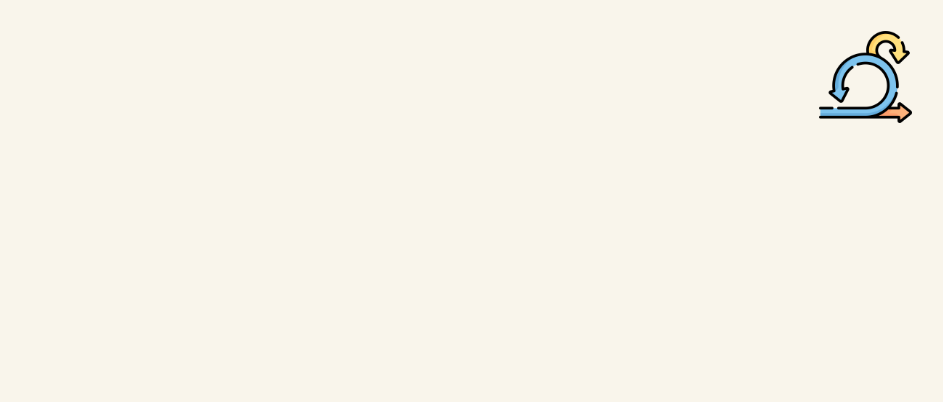
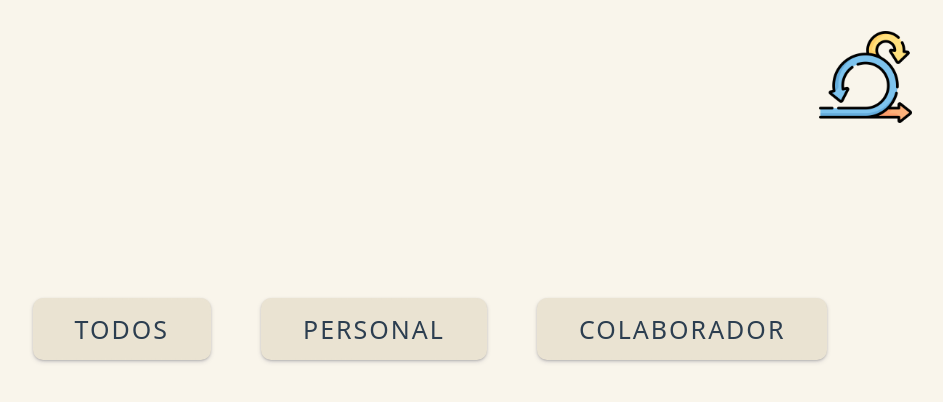
Before and after one commit to JhonattanSSG01/Mi_Portafolio, a React (Create React App) app: page / in a window 1280 px wide. Shown: the part 2455-2857 px from the top of the page, without its empty margins (210-1153 px from the left). Built offline with nearby package versions, Linux system fonts and the light colour scheme.

Commit message:
Filtro para los proyectos

```diff
--- a/package.json
+++ b/package.json
@@ -15,6 +15,7 @@
     "react-scripts": "5.0.1",
     "reactstrap": "^9.1.6",
     "remixicon": "^2.5.0",
+    "transition-style": "^0.1.3",
     "web-vitals": "^3.3.0"
   },
   "scripts": {
--- a/public/index.html
+++ b/public/index.html
@@ -9,7 +9,7 @@
     <title>Portafolio || Titan</title>
   </head>
   <body>
-    <noscript>You need to enable JavaScript to run this app.</noscript>
     <div id="root"></div>
+
   </body>
 </html>
--- a/src/components/Projects/Projects.jsx
+++ b/src/components/Projects/Projects.jsx
@@ -1,18 +1,53 @@
-import React from "react";
+import React, { useState } from "react";
 import "./projects.css";
 import { Data } from "./data";
 
 const Projects = () => {
+
+  const [data, setData] = useState(Data);
+
+  const filterSection = (sectionItem) => {
+    const result = Data.filter((item) => {
+      return item.category === sectionItem;
+    });
+    setData(result);
+  };
   return (
     <div className="projects" id="projects">
-      <h1 className="titlePrincipal mt-5 pt-5 pb-5" data-aos="fade-right">
+      <h1 className="titlePrincipal mt-5 pt-2 pb-2" data-aos="fade-right">
         Proyectos <span className="sideRight lineTrough"></span>
       </h1>
+      <div className="containerFilter">
+        <button
+          onClick={() => {
+            setData(Data);
+          }}
+          className="filter"
+        >
+          <h2>Todos</h2>
+        </button>
+        <button
+          onClick={() => {
+            filterSection("Personal");
+          }}
+          className="filter"
+        >
+          <h2>Personal</h2>
+        </button>
+        <button
+          onClick={() => {
+            filterSection("Colaborador");
+          }}
+          className="filter"
+        >
+          <h2>Colaborador</h2>
+        </button>
+      </div>
       <div className="containerr">
-        {Data.map((projects) => {
+        {data.map((projects) => {
           return (
             <>
-              <div class="card" data-aos="flip-down">
+              <div class="card" data-aos="flip-down" key={projects.id}>
                 <img src={projects.url} alt="" />
                 <div class="textBox">
                   <p class="text head">{projects.title}</p>
--- a/src/components/Projects/projects.css
+++ b/src/components/Projects/projects.css
@@ -3,6 +3,46 @@
   justify-content: space-evenly;
   align-items: center;
   flex-wrap: wrap;
+}
+
+.containerFilter {
+  width: auto;
+  margin: 30px 0 50px 0;
+  text-align: center;
+}
+.projects .filter {
+  background-color: var(--colorFour);
+  padding: 14px 40px;
+  margin: 0 25px;
+  color: var(--colorSecondary);
+  text-transform: uppercase;
+  letter-spacing: 2px;
+  cursor: pointer;
+  border-radius: 10px;
+  border: 2px dashed var(--colorFour);
+  box-shadow: rgba(50, 50, 93, 0.25) 0px 2px 5px -1px,
+    rgba(0, 0, 0, 0.3) 0px 1px 3px -1px;
+  transition: 0.4s;
+}
+
+.projects .filter span:last-child {
+  display: none;
+}
+.projects .filter:hover {
+  transition: 0.4s;
+  border: 2px dashed var(--colorFour);
+  background-color: var(--colorSecondary);
+  color: var(--colorFour);
+}
+
+.projects .filter:active {
+  background-color: var(--colorSecondary);
+}
+
+.projects .filter h2 {
+  font-size: clamp(18px, 5vw, 25px);
+  margin: 0;
+  padding: 0;
 }
 
 .projects .card {
@@ -61,11 +101,11 @@
 }
 
 .textBox > .price {
-  font-size: clamp(18px, 4vw, 25px);;
+  font-size: clamp(18px, 4vw, 25px);
 }
 
 .textBox > span {
-  font-size: clamp(18px, 4vw, 25px);;
+  font-size: clamp(18px, 4vw, 25px);
   font-weight: 600;
   color: var(--colorDark);
 }
@@ -113,6 +153,12 @@
   font-size: 35px;
 }
 @media only screen and (max-width: 600px) {
+  .containerFilter {
+    margin: 10px 0 20px 0;
+  }
+  .projects .filter {
+    margin: 25px 0;
+  }
   .projects .card > .textBox {
     opacity: 1;
   }
--- a/src/index.js
+++ b/src/index.js
@@ -4,6 +4,7 @@ import './index.css';
 import App from './App';
 import 'bootstrap/dist/css/bootstrap.css';
 import 'remixicon/fonts/remixicon.css'
+import 'transition-style';
 import 'animate.css';
 import AOS from 'aos';
 import 'aos/dist/aos.css'; // You can also use <link> for styles
```
Also changed, not shown: 1 other file (tests, documents, lock files or other folders).
